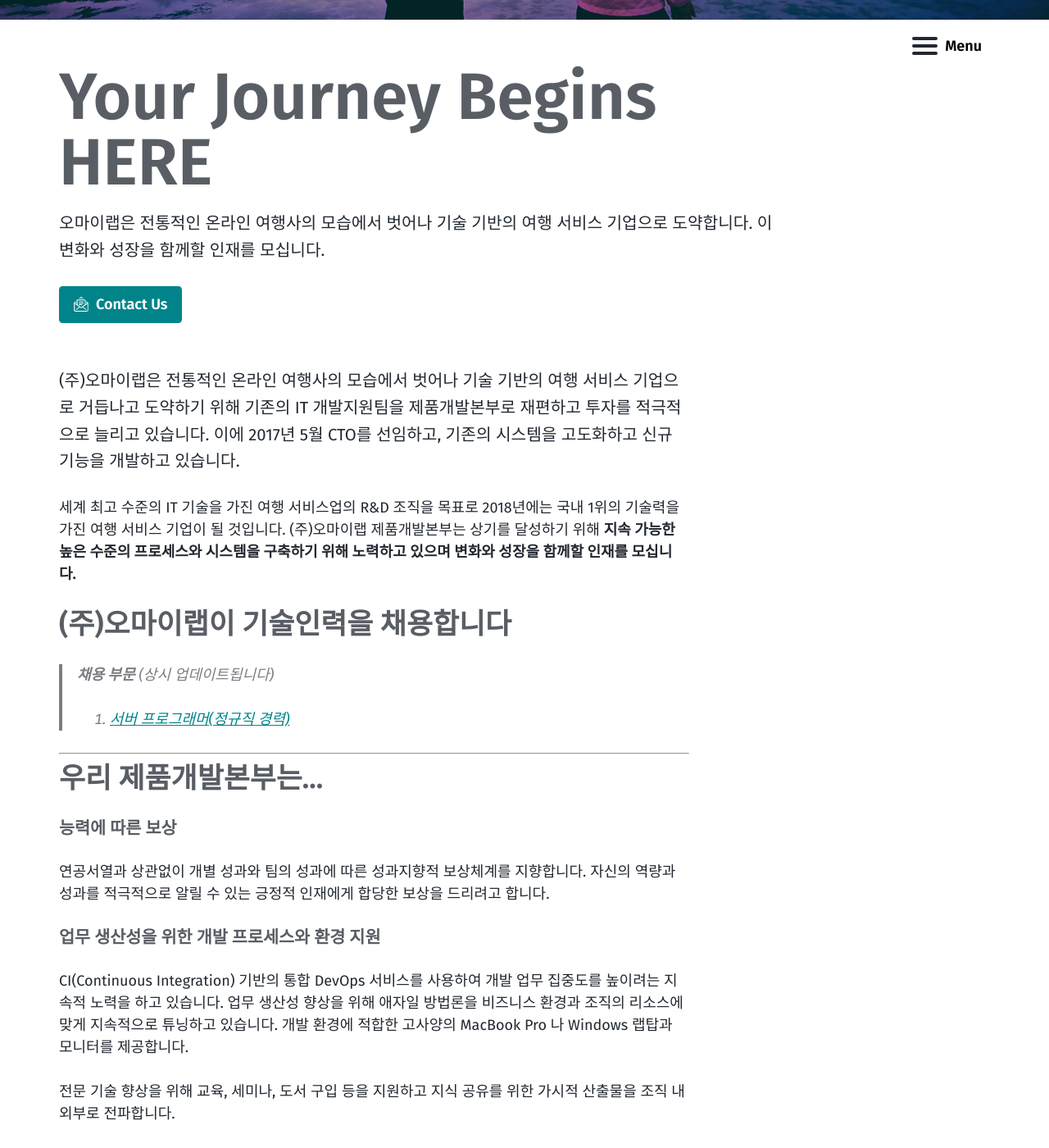
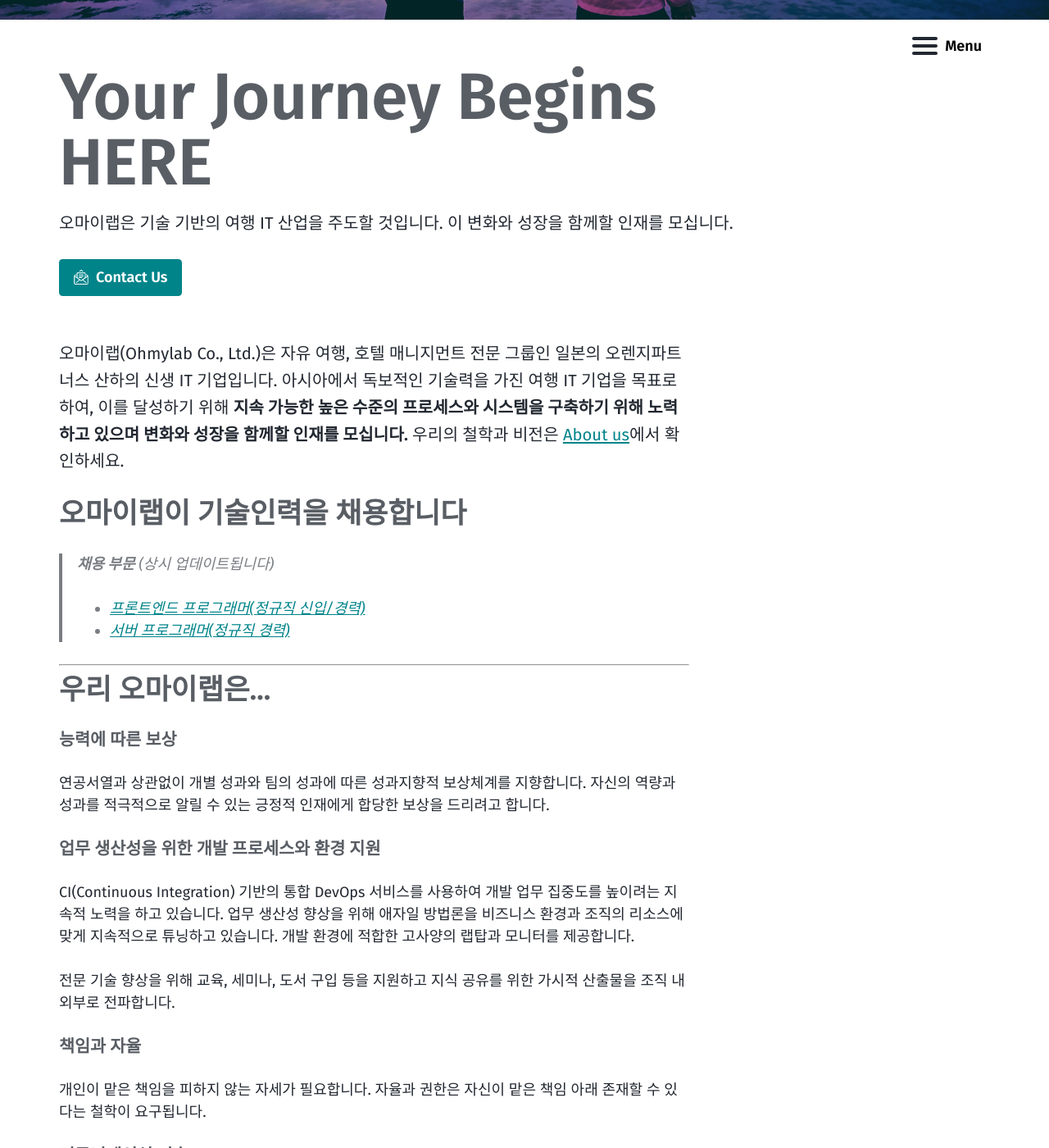
Before and after one commit to mmistakes/jekyll-theme-basically-basic, a Jekyll site: the page built from recruit.md, in a window 1280 px wide and 1400 px high, scrolled down 518 px. Shown: the whole window at 82% size. Built offline with Jekyll 4.4.1, drawn with Linux system fonts in a browser that asks for light colours; some of the changed text lies outside the part shown.

Commit message:
Recruit 페이지 수정(...ing)

```diff
--- a/recruit.md
+++ b/recruit.md
@@ -2,7 +2,7 @@
 title: "Recruit"
 alt_title: "Your Journey Begins HERE"
 layout: page
-introduction: "오마이랩은 전통적인 온라인 여행사의 모습에서 벗어나 기술 기반의 여행 서비스 기업으로 도약합니다. 이 변화와 성장을 함께할 인재를 모십니다."
+introduction: "오마이랩은 기술 기반의 여행 IT 산업을 주도할 것입니다. 이 변화와 성장을 함께할 인재를 모십니다."
 modified: 2017-08-08 03:00:00 +0900
 image: /assets/images/your_journey_begins_here.jpg
 actions:
@@ -11,25 +11,24 @@ actions:
     url: "mailto:recruit@ohmylab.com"
 ---
 
-(주)오마이랩은 전통적인 온라인 여행사의 모습에서 벗어나 기술 기반의 여행 서비스 기업으로 거듭나고 도약하기 위해 기존의 IT 개발지원팀을 제품개발본부로 재편하고 투자를 적극적으로 늘리고 있습니다. 이에 2017년 5월 CTO를 선임하고, 기존의 시스템을 고도화하고 신규 기능을 개발하고 있습니다.
+오마이랩(Ohmylab Co., Ltd.)은 자유 여행, 호텔 매니지먼트 전문 그룹인 일본의 오렌지파트너스 산하의 신생 IT 기업입니다. 아시아에서 독보적인 기술력을 가진 여행 IT 기업을 목표로 하여, 이를 달성하기 위해 **지속 가능한 높은 수준의 프로세스와 시스템을 구축하기 위해 노력하고 있으며 변화와 성장을 함께할 인재를 모십니다.** 우리의 철학과 비전은 [About us](/about)에서 확인하세요.
 
-세계 최고 수준의 IT 기술을 가진 여행 서비스업의 R&D 조직을 목표로 2018년에는 국내 1위의 기술력을 가진 여행 서비스 기업이 될 것입니다. (주)오마이랩 제품개발본부는 상기를 달성하기 위해 **지속 가능한 높은 수준의 프로세스와 시스템을 구축하기 위해 노력하고 있으며 변화와 성장을 함께할 인재를 모십니다.**
-
-## (주)오마이랩이 기술인력을 채용합니다
+## 오마이랩이 기술인력을 채용합니다
 
 > **채용 부문** (상시 업데이트됩니다)
 >
-> 1. [서버 프로그래머(정규직 경력)](#server-programmer)
+> - [프론트엔드 프로그래머(정규직 신입/경력)](#front-end-programmer)
+> - [서버 프로그래머(정규직 경력)](#server-programmer)
 
 ---
 
-## 우리 제품개발본부는...
+## 우리 오마이랩은...
 
 #### 능력에 따른 보상
 연공서열과 상관없이 개별 성과와 팀의 성과에 따른 성과지향적 보상체계를 지향합니다. 자신의 역량과 성과를 적극적으로 알릴 수 있는 긍정적 인재에게 합당한 보상을 드리려고 합니다.
 
 #### 업무 생산성을 위한 개발 프로세스와 환경 지원
-CI(Continuous Integration) 기반의 통합 DevOps 서비스를 사용하여 개발 업무 집중도를 높이려는 지속적 노력을 하고 있습니다. 업무 생산성 향상을 위해 애자일 방법론을 비즈니스 환경과 조직의 리소스에 맞게 지속적으로 튜닝하고 있습니다. 개발 환경에 적합한 고사양의 MacBook Pro 나 Windows 랩탑과 모니터를 제공합니다.
+CI(Continuous Integration) 기반의 통합 DevOps 서비스를 사용하여 개발 업무 집중도를 높이려는 지속적 노력을 하고 있습니다. 업무 생산성 향상을 위해 애자일 방법론을 비즈니스 환경과 조직의 리소스에 맞게 지속적으로 튜닝하고 있습니다. 개발 환경에 적합한 고사양의 랩탑과 모니터를 제공합니다.
 
 전문 기술 향상을 위해 교육, 세미나, 도서 구입 등을 지원하고 지식 공유를 위한 가시적 산출물을 조직 내외부로 전파합니다.
 
@@ -40,17 +39,21 @@ CI(Continuous Integration) 기반의 통합 DevOps 서비스를 사용하여 개
 논쟁의 상황에서도 상대방 역시 '비즈니스 목표 달성'이라는 공동의 선의를 가지고 있다는 상호 신뢰를 가지고 있습니다. 소통의 목적(주제)을 분명히 하고 서로의 정보를 왜곡이나 누락없이 교환할 수 있는 소통 기술이 필요합니다. 감정적, 방어적인 자세에서 나오는 중언부언이 없어야 커뮤니케이션 비용을 최적화 할 수 있습니다.
 
 #### 긍정적 자세
-스타트업은 언제 어떤 도전에 맞닥칠지 모릅니다. 개선을 도출하려는 비판적 자세와 '우린 안돼'라는 부정적 자세는 분명히 다릅니다. 우리는 긍정적 태도로 목적 달성을 위해 개선에 개선을 거듭하는 사람들입니다.
+우리는 언제, 어떤 도전에 맞닥칠지 모릅니다. 개선을 도출하려는 비판적 자세와 '우린 안돼'라는 부정적 자세는 분명히 다릅니다. 우리는 긍정적 태도로 목적 달성을 위해 개선에 개선을 거듭하는 사람들입니다.
 
-### 협업 도구
+---
 
-#### Slack
+## 업무 환경
 
-업무용 메신저 및 알림
+#### 높은 생산성의 사무 공간
+![wework 이미지](/assets/images/homepage/recruit-wework.jpg)
 
-#### VSTS(Visual Studio Team Services)
+오마이랩(Korea Office)은 사람과 기업이 함께 성장할 수 있는 글로벌 업무공간 네트워크인 [WeWork](https://www.wework.com/ko-KR/)에 입주해 있습니다. 최적의 업무 환경을 제공하는 것을 넘어서, '일'을 인간적으로 변화시키고 언제나 독창성과 집중, 그리고 사람들 간의 교류가 가득한 활기 있는 공간에서 생업이 아닌 '인생의 일'을 하세요.
 
-통합 DevOps 서비스
+#### 통합 DevOps
+![vsts 이미지](/assets/images/homepage/recruit-vsts.png)
+
+VSTS(Visual Studio Team Services)
 
 - 프로젝트 대시보드
 - 칸반보드
@@ -59,7 +62,13 @@ CI(Continuous Integration) 기반의 통합 DevOps 서비스를 사용하여 개
 - 빌드
 - 테스트
 - 배포
+- 모니터링
 - 위키
+
+#### 업무 통합 커뮤니케이션
+![teams 이미지](/assets/images/homepage/recruit-teams.jpg)
+
+MS Teams를 중심으로 업무 메시지 뿐만 아니라 파일 공유(OneDrive), 비디오 컨퍼런스(Skype), 일정 관리(Calendar), 작업 관리(Tasks), 문서 협업(Office, OneNote) 등을 하나의 서비스(Office 365)로서 통합하여 사용합니다. 여러가지 서비스들을 이리저리 옮겨가며 불필요한 작업에 시간을 소비하지 마세요. 우리는 '업무' 그 자체에만 집중합니다.
 
 ---
 
@@ -71,7 +80,7 @@ CI(Continuous Integration) 기반의 통합 DevOps 서비스를 사용하여 개
 - 4대 보험, 연차
 
 #### 근무지
-서울특별시 중구 정동길 14 오송빌딩 2층 [[지도보기](http://naver.me/G6h4IfAi){:target="_blank"}]
+서울특별시 중구 삼일대로 343 WeWork 을지로 [[지도보기](https://goo.gl/maps/pb7unR1iSKr){:target="_blank"}]
 
 ## 채용절차 및 지원방법
 
@@ -85,7 +94,7 @@ CI(Continuous Integration) 기반의 통합 DevOps 서비스를 사용하여 개
 
 ## <span id="server-programmer">1. 서버 프로그래머(정규직 경력)</span>
 
-(주)오마이랩이 경력 서버 프로그래머를 채용합니다.
+오마이랩이 경력 서버 프로그래머를 채용합니다.
 
 ### 요구사항
 
@@ -118,4 +127,4 @@ CI(Continuous Integration) 기반의 통합 DevOps 서비스를 사용하여 개
 
 ### 주요 기술 스택
 
-(주)오마이랩 서버 시스템은 .NET/ Python/ Microsoft Azure/ AWS 등의 기술을 사용합니다.
+오마이랩 서버 시스템은 .NET/ Python/ Microsoft Azure/ AWS 등의 기술을 사용합니다.
```
Also changed, not shown: assets/images/homepage/recruit-teams.jpg (added), assets/images/homepage/recruit-vsts.png (added), assets/images/homepage/recruit-wework.jpg (added).
